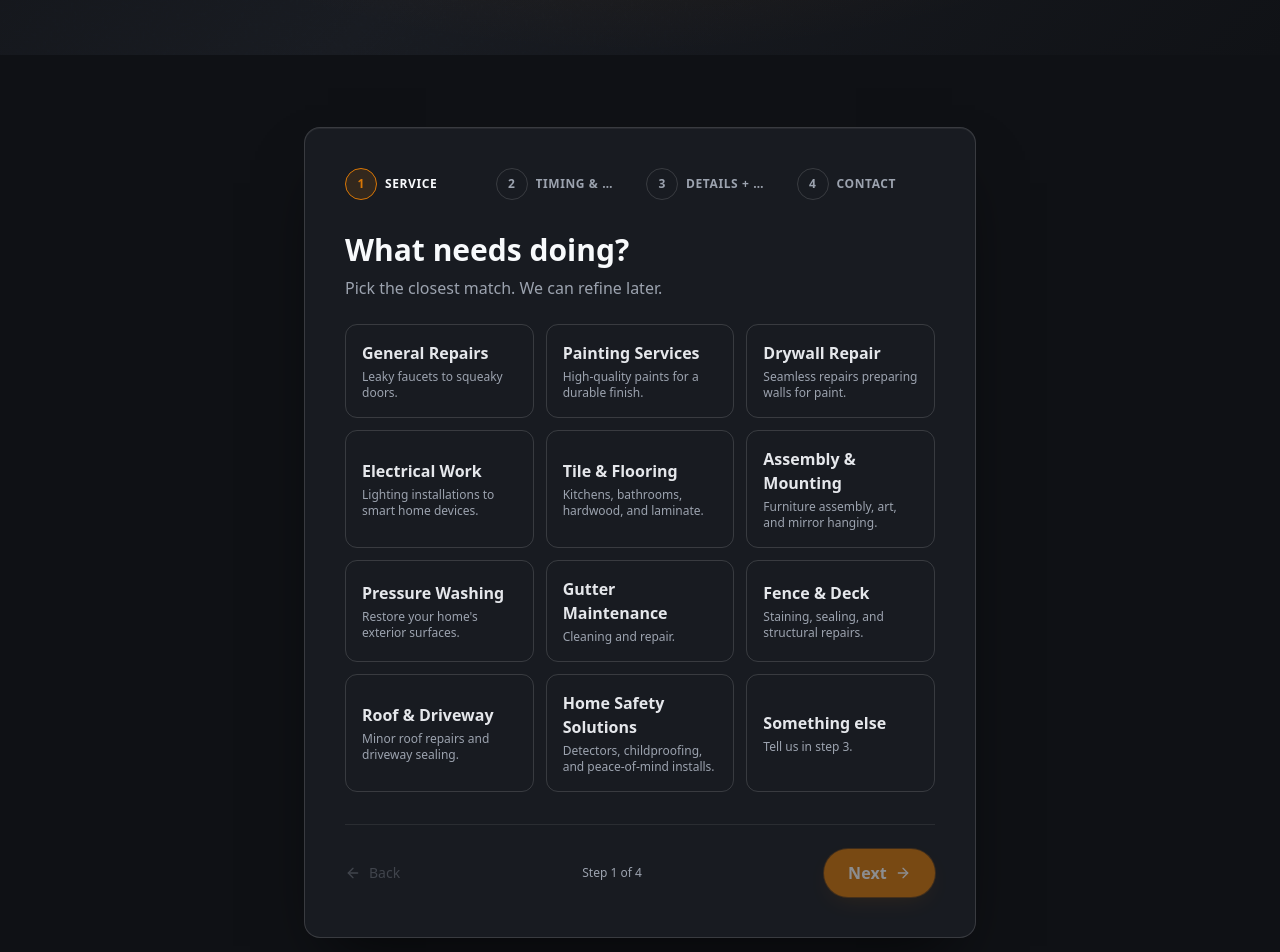
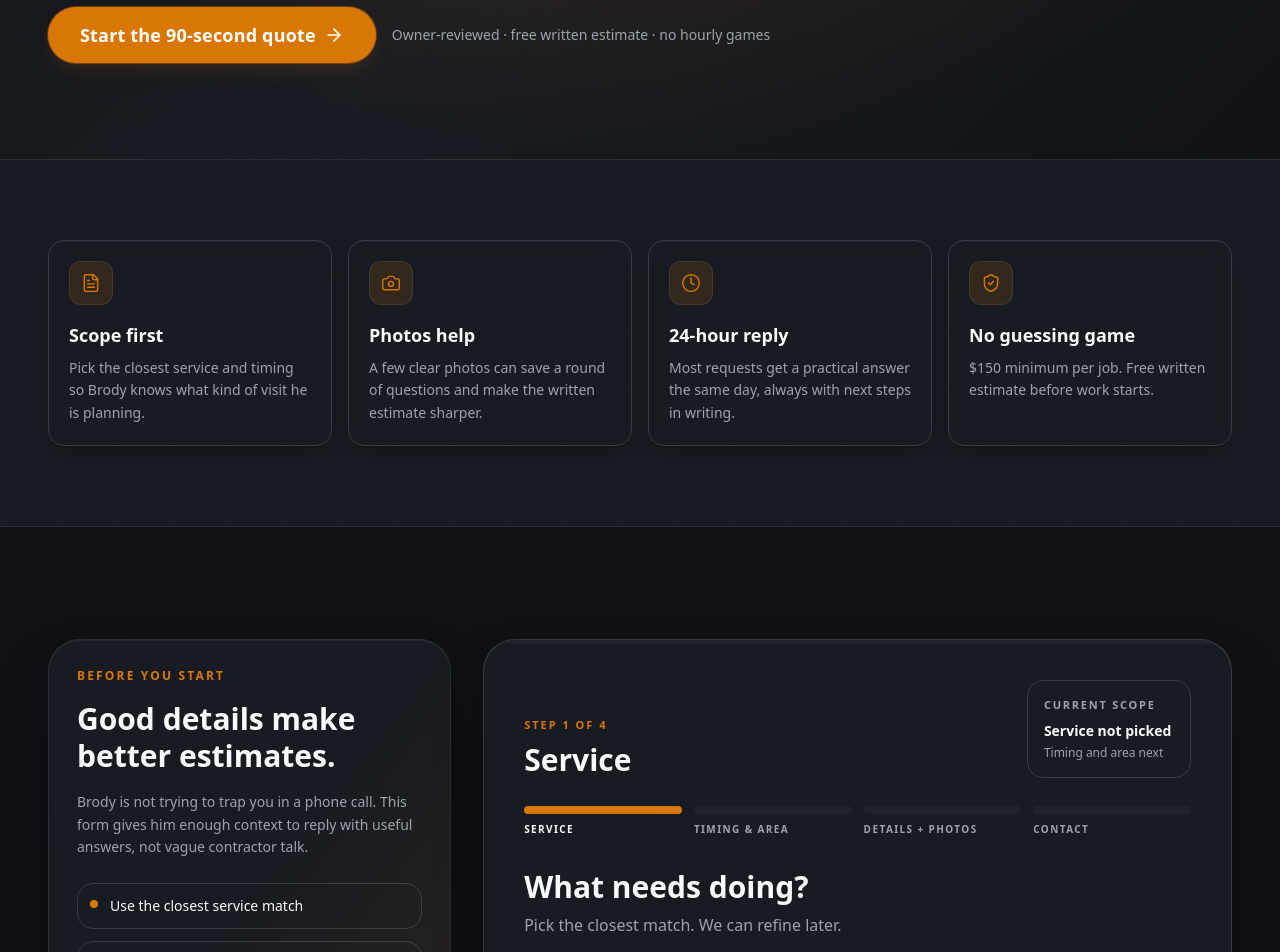
Before and after one commit to KootenayMadeDigital/Summit-Handyman-v2, a Next.js app: page /quote in a window 1280 px wide. Shown: the part 560-1512 px from the top of the page. Built offline with nearby package versions, Linux system fonts and the light colour scheme; a web font is replaced by a local one.

Commit message:
feat: elevate quote experience

```diff
--- a/app/quote/page.tsx
+++ b/app/quote/page.tsx
@@ -1,7 +1,10 @@
 import type { Metadata } from "next";
+import { ArrowRight, Camera, Clock, FileText, ShieldCheck } from "lucide-react";
 import { QuoteForm } from "@/components/forms/quote-form";
 import { PageHero } from "@/components/layout/page-hero";
 import { Container, Section } from "@/components/ui/section";
+import { Reveal, RevealStagger, RevealItem } from "@/components/ui/reveal";
+import { MagneticCTA } from "@/components/ui/magnetic-cta";
 
 export const metadata: Metadata = {
   title: "Submit a Quote Request",
@@ -9,6 +12,29 @@ export const metadata: Metadata = {
     "The fastest way to get a written estimate from Brody. Tell him what's going on, attach photos, and he'll review the job before reaching out within 24 hours.",
   alternates: { canonical: "/quote" },
 };
+
+const prep = [
+  {
+    Icon: FileText,
+    title: "Scope first",
+    body: "Pick the closest service and timing so Brody knows what kind of visit he is planning.",
+  },
+  {
+    Icon: Camera,
+    title: "Photos help",
+    body: "A few clear photos can save a round of questions and make the written estimate sharper.",
+  },
+  {
+    Icon: Clock,
+    title: "24-hour reply",
+    body: "Most requests get a practical answer the same day, always with next steps in writing.",
+  },
+  {
+    Icon: ShieldCheck,
+    title: "No guessing game",
+    body: "$150 minimum per job. Free written estimate before work starts.",
+  },
+];
 
 export default function QuotePage() {
   return (
@@ -18,18 +44,81 @@ export default function QuotePage() {
         eyebrow="Recommended way to reach Brody"
         title={
           <>
-            Submit a quote request{" "}
+            The fastest path to a clean, written{" "}
             <span className="font-serif italic font-normal text-gradient-gold">
-              in 90 seconds.
+              estimate.
             </span>
           </>
         }
-        description="Tell Brody what's going on, attach a few photos, and he'll review the job before reaching out. Most replies go out the same day, with a written estimate within 24 hours."
-      />
+        description="Tell Brody what needs fixing, where it is, when you need it, and what the photos show. The first reply gets sharper because the details are already in front of him."
+      >
+        <div className="flex flex-col sm:flex-row sm:flex-wrap sm:items-center gap-3 sm:gap-4 pt-3">
+          <MagneticCTA href="#quote-form" size="lg">
+            Start the 90-second quote
+            <ArrowRight className="h-5 w-5" />
+          </MagneticCTA>
+          <span className="text-sm text-fg-muted">
+            Owner-reviewed · free written estimate · no hourly games
+          </span>
+        </div>
+      </PageHero>
 
-      <Section size="lg" className="-mt-10">
-        <Container size="narrow">
-          <QuoteForm />
+      <Section size="sm" className="relative overflow-hidden bg-surface-panel border-y border-divider">
+        <div className="absolute inset-0 opacity-[0.14] [background-image:linear-gradient(var(--border)_1px,transparent_1px),linear-gradient(90deg,var(--border)_1px,transparent_1px)] [background-size:56px_56px]" />
+        <Container className="relative">
+          <RevealStagger className="grid grid-cols-1 sm:grid-cols-2 lg:grid-cols-4 gap-4" staggerDelay={0.05}>
+            {prep.map((item) => (
+              <RevealItem key={item.title}>
+                <div className="h-full rounded-2xl border border-divider-strong bg-surface/70 p-5 shadow-panel backdrop-blur">
+                  <div className="h-11 w-11 rounded-xl border border-accent/40 bg-accent-soft flex items-center justify-center">
+                    <item.Icon className="h-5 w-5 text-accent" strokeWidth={1.7} />
+                  </div>
+                  <h2 className="mt-4 font-display text-lg font-bold text-fg-strong">
+                    {item.title}
+                  </h2>
+                  <p className="mt-2 text-sm leading-relaxed text-fg-muted">{item.body}</p>
+                </div>
+              </RevealItem>
+            ))}
+          </RevealStagger>
+        </Container>
+      </Section>
+
+      <Section id="quote-form" size="lg" className="relative overflow-hidden bg-surface">
+        <div className="absolute left-1/2 top-0 h-80 w-80 -translate-x-1/2 rounded-full bg-accent/10 blur-3xl" />
+        <Container>
+          <div className="grid lg:grid-cols-[0.35fr_0.65fr] gap-6 lg:gap-8 items-start">
+            <Reveal>
+              <aside className="lg:sticky lg:top-28 rounded-[2rem] border border-accent/35 bg-gradient-to-br from-[var(--bg-panel)] via-[var(--bg-panel)] to-[color-mix(in_srgb,var(--accent)_10%,var(--bg-panel))] p-6 sm:p-7 shadow-panel-lg">
+                <p className="text-xs uppercase tracking-[0.18em] text-accent font-semibold">
+                  Before you start
+                </p>
+                <h2 className="mt-4 font-display text-3xl font-extrabold leading-tight text-fg-strong text-balance">
+                  Good details make better estimates.
+                </h2>
+                <p className="mt-4 text-sm leading-relaxed text-fg-muted">
+                  Brody is not trying to trap you in a phone call. This form gives him enough context to reply with useful answers, not vague contractor talk.
+                </p>
+                <div className="mt-6 space-y-3">
+                  {[
+                    "Use the closest service match",
+                    "Add photos if the repair is visible",
+                    "Mention access issues or timing pressure",
+                    "Bundle small jobs into one visit when possible",
+                  ].map((item) => (
+                    <div key={item} className="flex gap-3 rounded-2xl border border-divider-strong bg-surface/60 p-3 text-sm text-fg-strong">
+                      <span className="mt-1 h-2 w-2 rounded-full bg-accent flex-shrink-0" />
+                      <span>{item}</span>
+                    </div>
+                  ))}
+                </div>
+              </aside>
+            </Reveal>
+
+            <Reveal delay={0.1}>
+              <QuoteForm />
+            </Reveal>
+          </div>
         </Container>
       </Section>
     </>
--- a/components/forms/quote-form.tsx
+++ b/components/forms/quote-form.tsx
@@ -1,7 +1,21 @@
 "use client";
 
 import * as React from "react";
-import { ArrowRight, ArrowLeft, Check, Loader2, Upload, X, Camera } from "lucide-react";
+import {
+  ArrowLeft,
+  ArrowRight,
+  CalendarClock,
+  Camera,
+  Check,
+  CheckCircle2,
+  Clock3,
+  Flame,
+  Leaf,
+  Loader2,
+  MapPin,
+  Upload,
+  X,
+} from "lucide-react";
 import { Button } from "@/components/ui/button";
 import { services } from "@/lib/services";
 import { areas } from "@/lib/areas";
@@ -32,11 +46,11 @@ const initialState: FormState = {
   postalCode: "",
 };
 
-const timingOptions: { value: Timing; label: string; description: string; emoji: string }[] = [
-  { value: "urgent", label: "Urgent", description: "Today or tomorrow", emoji: "🔥" },
-  { value: "this-week", label: "This week", description: "Within 7 days", emoji: "📅" },
-  { value: "two-weeks", label: "Within 2 weeks", description: "Some flexibility", emoji: "🗓️" },
-  { value: "no-rush", label: "No rush", description: "Whenever works", emoji: "🌿" },
+const timingOptions: { value: Timing; label: string; description: string; Icon: typeof Flame }[] = [
+  { value: "urgent", label: "Urgent", description: "Today or tomorrow", Icon: Flame },
+  { value: "this-week", label: "This week", description: "Within 7 days", Icon: CalendarClock },
+  { value: "two-weeks", label: "Within 2 weeks", description: "Some flexibility", Icon: Clock3 },
+  { value: "no-rush", label: "No rush", description: "Whenever works", Icon: Leaf },
 ];
 
 const STEPS = ["Service", "Timing & Area", "Details + Photos", "Contact"] as const;
@@ -131,6 +145,11 @@ export function QuoteForm() {
   };
   const back = () => step > 0 && setStep(step - 1);
 
+  const selectedService = services.find((s) => s.slug === state.service);
+  const selectedArea = areas.find((a) => a.slug === state.area);
+  const selectedTiming = timingOptions.find((t) => t.value === state.timing);
+  const progress = ((step + 1) / STEPS.length) * 100;
+
   const submit = async () => {
     setSubmitting(true);
     setError(null);
@@ -171,11 +190,13 @@ export function QuoteForm() {
 
   if (submitted) {
     return (
-      <div className="rounded-2xl bg-surface-panel border border-accent/40 p-8 md:p-14 text-center shadow-gold-lg">
-        <div className="mx-auto h-16 w-16 rounded-full bg-accent-soft border border-accent/50 flex items-center justify-center mb-6">
-          <Check className="h-8 w-8 text-accent" strokeWidth={2.5} />
+      <div className="relative overflow-hidden rounded-[2rem] bg-surface-panel border border-accent/40 p-8 md:p-14 text-center shadow-gold-lg">
+        <div className="absolute inset-0 bg-[radial-gradient(circle_at_50%_0%,color-mix(in_srgb,var(--accent)_18%,transparent),transparent_55%)]" />
+        <div className="relative">
+          <div className="mx-auto h-20 w-20 rounded-full bg-accent-soft border border-accent/50 flex items-center justify-center mb-6 shadow-gold">
+            <Check className="h-10 w-10 text-accent" strokeWidth={2.5} />
           </div>
-        <h2 className="font-display text-2xl sm:text-3xl font-extrabold text-fg-strong mb-4 text-balance">
+          <h2 className="font-display text-3xl sm:text-4xl font-extrabold text-fg-strong mb-4 text-balance">
             Got it. Brody will be in touch.
           </h2>
           <p className="text-fg/85 max-w-lg mx-auto leading-relaxed text-sm sm:text-base">
@@ -209,42 +230,52 @@ export function QuoteForm() {
             </Button>
           </div>
         </div>
+      </div>
     );
   }
 
   return (
-    <div className="rounded-2xl bg-surface-panel border border-divider-strong p-5 sm:p-6 md:p-10 shadow-panel-lg">
-      <div className="flex items-center justify-between gap-2 sm:gap-3 mb-6 sm:mb-8">
+    <div className="relative overflow-hidden rounded-[2rem] bg-surface-panel border border-divider-strong shadow-panel-lg">
+      <div className="absolute inset-x-0 top-0 h-1 bg-surface-elevated">
+        <div
+          className="h-full bg-gradient-to-r from-accent to-accent-hot transition-all duration-500 ease-editorial"
+          style={{ width: `${progress}%` }}
+        />
+      </div>
+      <div className="absolute -right-28 -top-28 h-72 w-72 rounded-full bg-accent/10 blur-3xl" />
+      <div className="relative p-5 sm:p-6 md:p-8 lg:p-10">
+        <div className="mb-7 grid gap-5 lg:grid-cols-[1fr_0.34fr] lg:items-end">
+          <div>
+            <p className="text-[11px] uppercase tracking-[0.18em] text-accent font-semibold">
+              Step {step + 1} of {STEPS.length}
+            </p>
+            <h2 className="mt-2 font-display text-2xl sm:text-3xl font-extrabold text-fg-strong leading-tight text-balance">
+              {STEPS[step]}
+            </h2>
+          </div>
+          <div className="rounded-2xl border border-divider-strong bg-surface/70 p-4">
+            <p className="text-[11px] uppercase tracking-[0.16em] text-fg-muted font-semibold">
+              Current scope
+            </p>
+            <p className="mt-2 text-sm text-fg-strong font-semibold leading-snug">
+              {selectedService?.name ?? "Service not picked"}
+            </p>
+            <p className="mt-1 text-xs text-fg-muted">
+              {[selectedArea?.name, selectedTiming?.label].filter(Boolean).join(" · ") || "Timing and area next"}
+            </p>
+          </div>
+        </div>
+
+        <div className="mb-8 grid grid-cols-4 gap-2 sm:gap-3">
           {STEPS.map((s, i) => (
-          <div key={s} className="flex-1 flex items-center gap-2 min-w-0">
+            <div key={s} className="min-w-0">
               <div
                 className={cn(
-                "flex-shrink-0 h-8 w-8 rounded-full grid place-items-center text-xs font-bold transition-colors",
-                i < step
-                  ? "bg-accent text-white"
-                  : i === step
-                    ? "bg-accent-soft border border-accent text-accent"
-                    : "bg-surface-elevated/80 border border-divider-strong text-fg-muted",
-              )}
-            >
-              {i < step ? <Check className="h-4 w-4" /> : i + 1}
-            </div>
-            <span
-              className={cn(
-                "hidden md:inline text-xs font-semibold uppercase tracking-wider truncate",
-                i === step ? "text-fg-strong" : "text-fg-muted",
-              )}
-            >
-              {s}
-            </span>
-            {i < STEPS.length - 1 && (
-              <div
-                className={cn(
-                  "flex-1 h-px transition-colors min-w-[8px]",
-                  i < step ? "bg-accent" : "bg-divider-strong",
+                  "h-2 rounded-full transition-colors",
+                  i <= step ? "bg-accent" : "bg-surface-elevated",
                 )}
               />
-            )}
+              <p className={cn("mt-2 hidden text-[10px] font-semibold uppercase tracking-[0.14em] sm:block", i === step ? "text-fg-strong" : "text-fg-muted")}>{s}</p>
             </div>
           ))}
         </div>
@@ -258,23 +289,26 @@ export function QuoteForm() {
             <p className="text-sm sm:text-base text-fg-muted mb-6">
               Pick the closest match. We can refine later.
             </p>
-            <div className="grid grid-cols-2 sm:grid-cols-3 gap-2.5 sm:gap-3">
+            <div className="grid grid-cols-1 sm:grid-cols-2 xl:grid-cols-3 gap-3">
               {services.map((s) => (
                 <button
                   key={s.slug}
                   type="button"
                   onClick={() => update("service", s.slug)}
                   className={cn(
-                    "p-3 sm:p-4 rounded-xl border text-left transition-all duration-200 min-w-0",
+                    "group relative overflow-hidden p-4 rounded-2xl border text-left transition-all duration-300 min-w-0 hover:-translate-y-0.5",
                     state.service === s.slug
-                      ? "border-accent bg-accent-soft text-fg-strong"
+                      ? "border-accent bg-accent-soft text-fg-strong shadow-gold"
                       : "border-divider-strong bg-surface-elevated/60 text-fg/85 hover:border-accent-soft hover:bg-surface-elevated",
                   )}
                 >
-                  <span className="block font-display font-bold text-sm sm:text-base leading-tight text-balance">
+                  <span className="absolute right-3 top-3 opacity-0 transition-opacity group-hover:opacity-100">
+                    <CheckCircle2 className="h-4 w-4 text-accent" />
+                  </span>
+                  <span className="block pr-5 font-display font-bold text-base leading-tight text-balance">
                     {s.name}
                   </span>
-                  <span className="block text-[11px] sm:text-xs text-fg-muted mt-1 leading-snug">
+                  <span className="block text-xs text-fg-muted mt-2 leading-snug">
                     {s.shortDescription}
                   </span>
                 </button>
@@ -283,7 +317,7 @@ export function QuoteForm() {
                 type="button"
                 onClick={() => update("service", "other")}
                 className={cn(
-                  "p-3 sm:p-4 rounded-xl border text-left transition-all duration-200",
+                  "p-4 rounded-2xl border text-left transition-all duration-300 hover:-translate-y-0.5",
                   state.service === "other"
                     ? "border-accent bg-accent-soft text-fg-strong"
                     : "border-divider-strong bg-surface-elevated/60 text-fg/85 hover:border-accent-soft hover:bg-surface-elevated",
@@ -322,8 +356,8 @@ export function QuoteForm() {
                         : "border-divider-strong bg-surface-elevated/60 hover:border-accent-soft",
                     )}
                   >
-                    <span className="block text-xl mb-1" aria-hidden>
-                      {t.emoji}
+                    <span className="mb-3 flex h-10 w-10 items-center justify-center rounded-xl border border-accent/35 bg-accent-soft" aria-hidden>
+                      <t.Icon className="h-5 w-5 text-accent" strokeWidth={1.7} />
                     </span>
                     <span className="block font-display font-bold text-sm sm:text-base text-fg-strong leading-tight">
                       {t.label}
@@ -337,7 +371,10 @@ export function QuoteForm() {
             </div>
 
             <div>
-              <h3 className="font-display text-lg sm:text-xl font-bold text-fg-strong mb-2">Where?</h3>
+              <h3 className="font-display text-lg sm:text-xl font-bold text-fg-strong mb-3 flex items-center gap-2">
+                <MapPin className="h-5 w-5 text-accent" strokeWidth={1.7} />
+                Where?
+              </h3>
               <div className="grid grid-cols-2 sm:grid-cols-3 gap-2.5 sm:gap-3">
                 {areas.map((a) => (
                   <button
@@ -345,7 +382,7 @@ export function QuoteForm() {
                     type="button"
                     onClick={() => update("area", a.slug)}
                     className={cn(
-                      "p-2.5 sm:p-3 rounded-xl border text-sm font-semibold transition-all min-w-0 truncate",
+                      "p-3 rounded-xl border text-sm font-semibold transition-all min-w-0 truncate",
                       state.area === a.slug
                         ? "border-accent bg-accent-soft text-fg-strong"
                         : "border-divider-strong bg-surface-elevated/60 text-fg/85 hover:border-accent-soft",
@@ -590,5 +627,6 @@ export function QuoteForm() {
         )}
         </div>
       </div>
+    </div>
   );
 }
```
Lines whose indentation alone changed are shown as unchanged.
